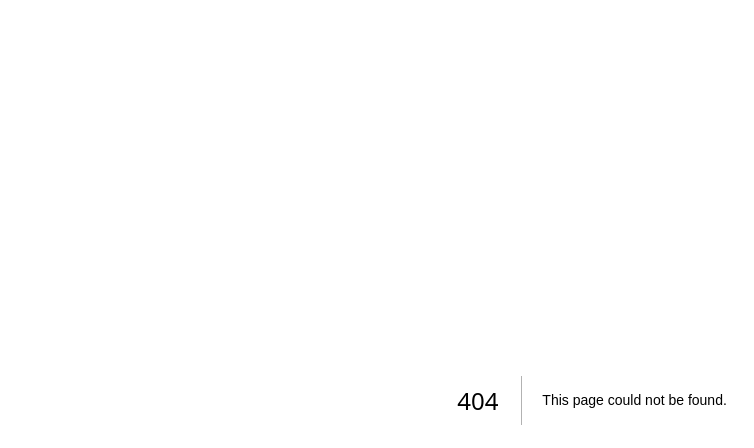
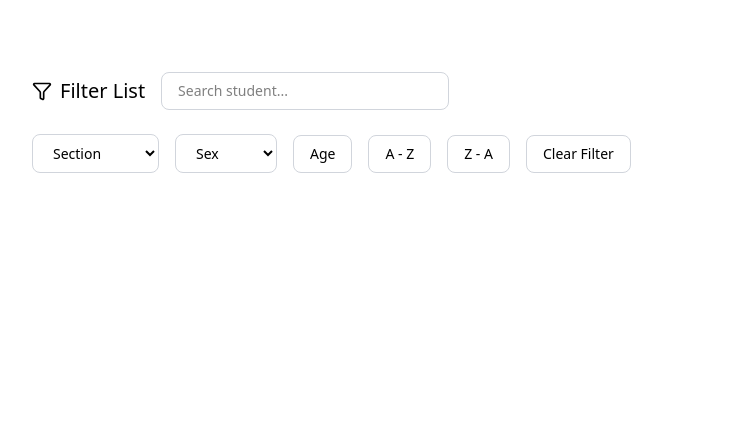
Before and after one commit to InfoTech501/infirmary-web, a Next.js app: page /students-health-profile in a window 1280 px wide. Before the commit this address had no page. Shown: the top 448 px of the page, without its empty margins (48-802 px from the left). Built offline with nearby package versions, Linux system fonts and the light colour scheme.

Commit message:
IA7-Search-Filter-Student-Data-Table (#3)
* static search&filter student data table

* static search&filter student data table

* removed table

* converted into component

* refactor: students health filter component

* removed unnecessary file based on review

```diff
--- /dev/null
+++ b/src/app/students-health-profile/page.tsx
@@ -0,0 +1,11 @@
+"use client";
+
+import StudentsHealthFilter from "@/components/students-health-profile/StudentsHealthFilter";
+
+export default function StudentsHealthProfilePage() {
+  return (
+    <div className="p-10">
+      <StudentsHealthFilter />
+    </div>
+  );
+}
--- /dev/null
+++ b/src/components/students-health-profile/Searchbar.tsx
@@ -0,0 +1,33 @@
+"use client";
+
+import { Filter } from "lucide-react";
+
+interface SearchBarProps {
+  value: string;
+  onChange: (value: string) => void;
+  placeholder?: string;
+}
+
+export default function SearchBar({
+  value,
+  onChange,
+  placeholder = "Search",
+}: SearchBarProps) {
+  return (
+    <div className="flex items-center gap-4 mb-6">
+
+      <div className="flex items-center gap-2">
+        <Filter className="h-5 w-5" />
+        <span className="font-medium text-xl">Filter List</span>
+      </div>
+
+      <input
+        type="text"
+        value={value}
+        onChange={(e) => onChange(e.target.value)}
+        placeholder={placeholder}
+        className="border border-gray-300 rounded-lg px-4 py-2 w-72"
+      />
+    </div>
+  );
+}
--- /dev/null
+++ b/src/components/students-health-profile/StudentsHealthFilter.tsx
@@ -0,0 +1,80 @@
+"use client";
+
+import { useState } from "react";
+import Searchbar from "@/components/students-health-profile/Searchbar";
+
+const sections = [
+  { section: "Gumamela" },
+  { section: "Santan" },
+  { section: "Rosal" },
+  { section: "Jasmine" },
+];
+
+export default function StudentsHealthFilter() {
+  const [section, setSection] = useState("");
+  const [sex, setSex] = useState("");
+  const [search, setSearch] = useState("");
+
+  const clearFilters = () => {
+    setSection("");
+    setSex("");
+    setSearch("");
+  };
+
+  return (
+    <div className="w-full px-10 py-8 text-black text-sm">
+      <div className="mb-6 max-w-md">
+        <Searchbar
+          value={search}
+          onChange={setSearch}
+          placeholder="Search student..."
+        />
+      </div>
+
+      <div className="flex items-center gap-4 flex-wrap">
+        <select
+          value={section}
+          onChange={(e) => setSection(e.target.value)}
+          className="border border-gray-300 px-4 py-2 rounded-lg bg-white hover:bg-gray-100 cursor-pointer"
+        >
+          <option value="">Section</option>
+
+          {sections.map((item) => (
+            <option key={item.section} value={item.section}>
+              {item.section}
+            </option>
+          ))}
+        </select>
+
+        <select
+          value={sex}
+          onChange={(e) => setSex(e.target.value)}
+          className="border border-gray-300 px-4 py-2 rounded-lg bg-white hover:bg-gray-100 cursor-pointer"
+        >
+          <option value="">Sex</option>
+          <option value="Male">Male</option>
+          <option value="Female">Female</option>
+        </select>
+
+        <button className="border border-gray-300 px-4 py-2 rounded-lg bg-white hover:bg-gray-200 cursor-pointer">
+          Age
+        </button>
+
+        <button className="border border-gray-300 px-4 py-2 rounded-lg bg-white hover:bg-gray-200 cursor-pointer">
+          A - Z
+        </button>
+
+        <button className="border border-gray-300 px-4 py-2 rounded-lg bg-white hover:bg-gray-200 cursor-pointer">
+          Z - A
+        </button>
+
+        <button
+          onClick={clearFilters}
+          className="border border-gray-300 px-4 py-2 rounded-lg bg-white hover:bg-gray-200 cursor-pointer"
+        >
+          Clear Filter
+        </button>
+      </div>
+    </div>
+  );
+}
```
Also changed, not shown: 1 other file (tests, documents, lock files or other folders).
